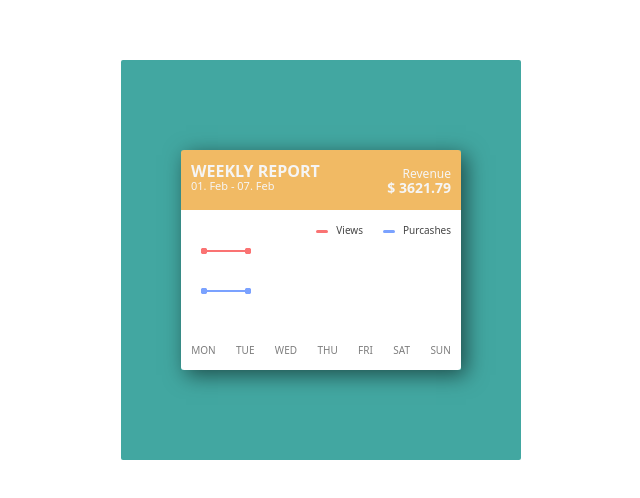
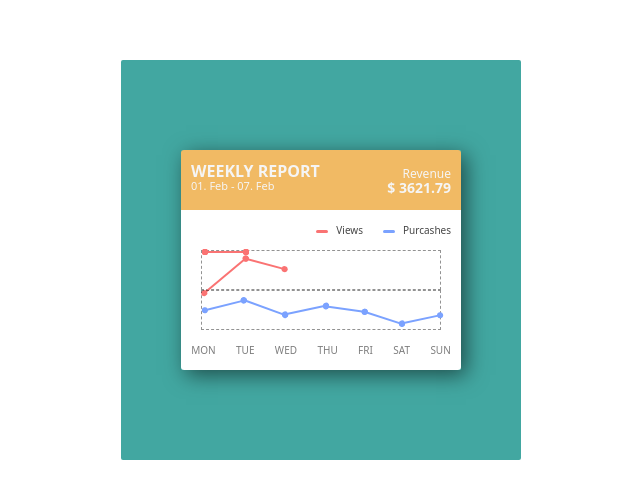
Before and after one commit to Sebastianbvm/CSS-Challenge, a plain HTML site: page Day005/index.html in a window 1280 px wide. Shown: the part 140-638 px from the top of the page, without its empty margins (319-959 px from the left). Drawn offline with Linux system fonts and the light colour scheme.

Commit message:
atualizei o day 05

```diff
--- a/Day005/style.css
+++ b/Day005/style.css
@@ -142,24 +142,28 @@ body {
     height: 40px;
     margin: 00px 20px 0px 20px;
     position: relative;
+    border: 1px dashed rgba(0, 0, 0, 0.425);
 }
 
 .lines-blue {
     height: 40px;
     margin: 0px 20px;
     position: relative;
+    border: 1px dashed rgba(0, 0, 0, 0.425);
 }
 
 .lines-red > div {
     position: absolute;
     height: 2px;
-    width: 50px;
+    width: 47px;
+    transform-origin: left center;
 }
 
 .lines-blue > div {
     position: absolute;
     height: 2px;
-    width: 50px;
+    width: 45px;
+    transform-origin: left center;
 }
 
 .line-red::before {
@@ -204,6 +208,60 @@ body {
     right: 0;
 }
 
+.lines-red > .line1-red {
+    width: 60px;
+    bottom: -7px;
+    rotate: -40deg;
+}
+
+.lines-red > .line2-red {
+    width: 46px;
+    top: 6px;
+    left: 41px;
+    rotate: 15deg;
+}
+
+.lines-blue > .line1-blue {
+    width: 46px;
+    top: 50%;
+    rotate: -14deg;
+}
+
+.lines-blue > .line2-blue {
+    width: 50px;
+    left: 39px;
+    top: 7px;
+    rotate: 20deg;
+}
+
+.lines-blue > .line3-blue {
+    width: 48px;
+    left: 80px;
+    top: 23px;
+    rotate: -12deg;
+}
+
+.lines-blue > .line4-blue {
+    width: 45px;
+    left: 121px;
+    top: 14px;
+    rotate: 8deg;
+}
+
+.lines-blue > .line5-blue {
+    width: 45px;
+    left: 160px;
+    top: 19px;
+    rotate: 18deg;
+}
+
+.lines-blue > .line6-blue {
+    width: 45px;
+    left: 197px;
+    top: 32px;
+    rotate: -12deg;
+}
+
 .days {
     height: 40px;
     width: 100%;
```
